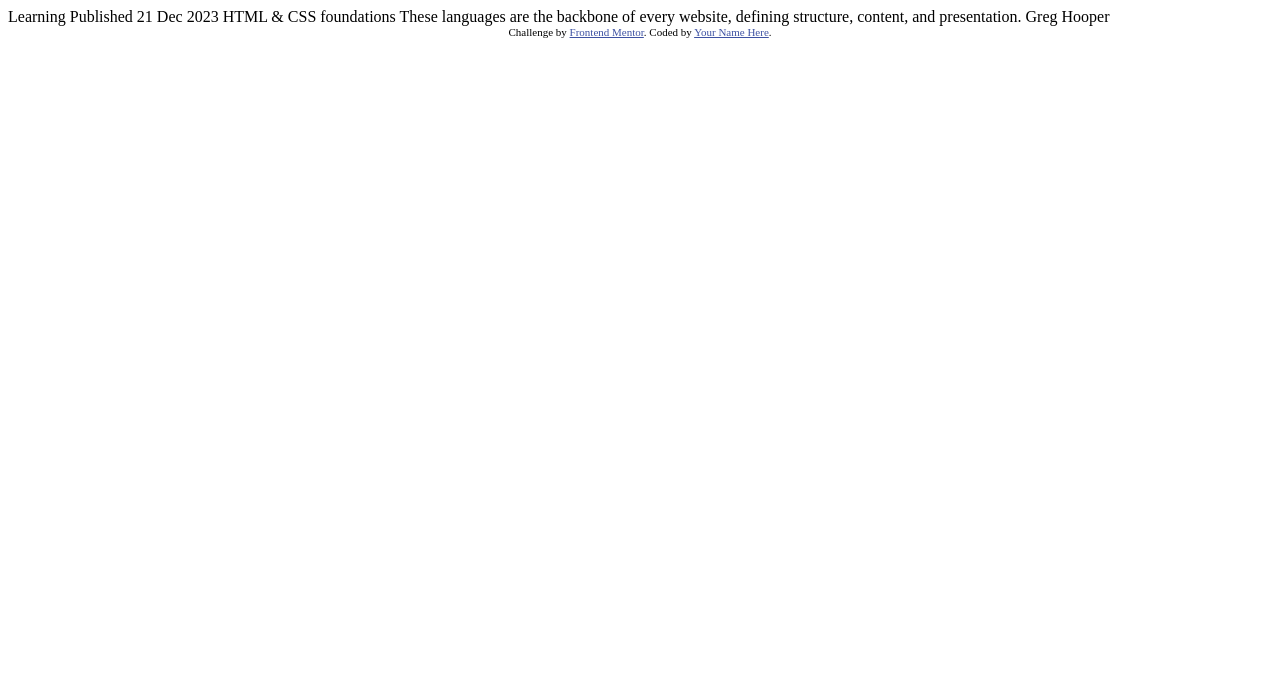
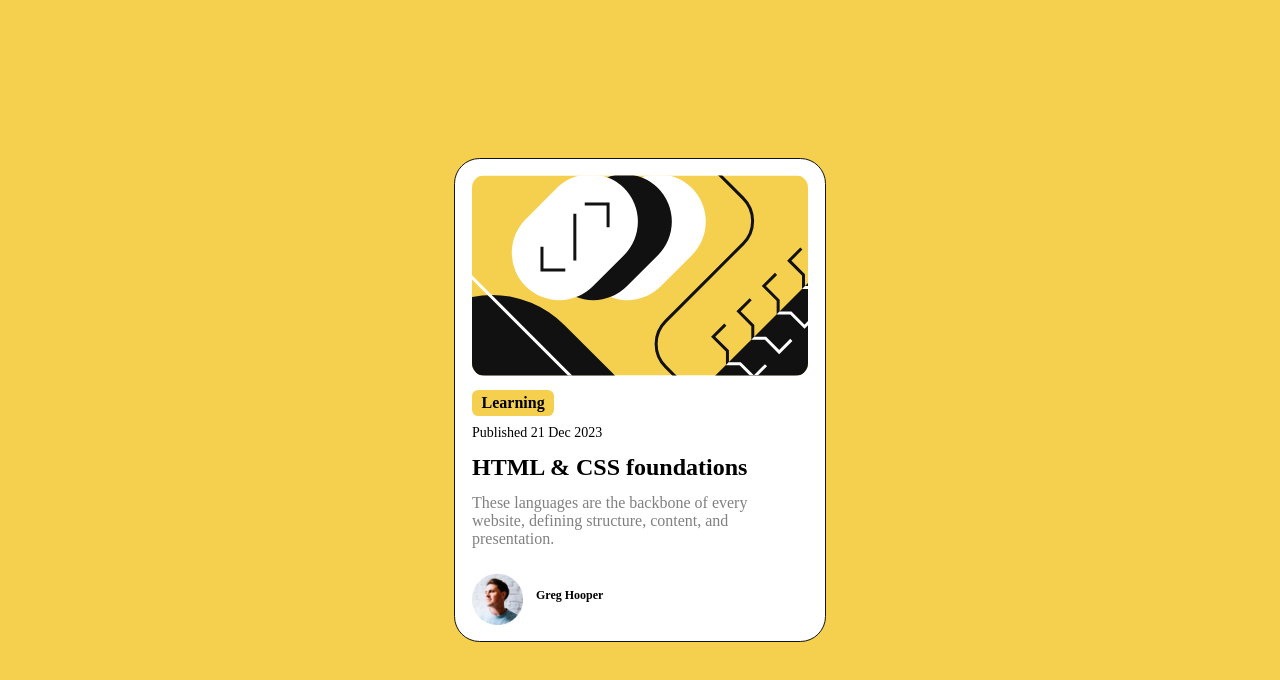
Before and after one commit to aymanelamin/Frontend-Mentor-Blog-preview-Card, a plain HTML site: page index.html in a window 1280 px wide. Drawn offline with Linux system fonts and the light colour scheme.

Commit message:
edit first submit

```diff
--- a/index.html
+++ b/index.html
@@ -4,6 +4,8 @@
   <meta charset="UTF-8">
   <meta name="viewport" content="width=device-width, initial-scale=1.0"> <!-- displays site properly based on user's device -->
 
+  <link rel="stylesheet" href="style.css">
+  <link rel="stylesheet" href="./assets\fonts\Figtree-Italic-VariableFont_wght.ttf">
   <link rel="icon" type="image/png" sizes="32x32" href="./assets/images/favicon-32x32.png">
 
   <title>Frontend Mentor | Blog preview card</title>
@@ -16,19 +18,33 @@
 </head>
 <body>
 
-  Learning
+<div class="back_ground">
+  <div class="wight_card">
 
-  Published 21 Dec 2023
+    <img class="first-img" src="assets/images/illustration-article.svg" alt="illustration-article">
+    <br>
+    <h3 class="learning" >Learning</h3>
 
-  HTML & CSS foundations
+    <p>Published 21 Dec 2023</p>
 
-  These languages are the backbone of every website, defining structure, content, and presentation.
+    <h2 class="big-font">HTML & CSS foundations</h2>
 
-  Greg Hooper
+    <p class="gray-text">These languages are the backbone of every<br> website,
+      defining structure, content, and<br> presentation.</p>
 
+    <div class="greg-hooper" >
+      <img class="second-img" src="assets/images/image-avatar.webp" alt="image-avatar">
+      <b>Greg Hooper</b>
+    </div>
+
+  </div>
+
+</div>
+<!--
   <div class="attribution">
     Challenge by <a href="https://www.frontendmentor.io?ref=challenge" target="_blank">Frontend Mentor</a>.
     Coded by <a href="#">Your Name Here</a>.
   </div>
 </body>
 </html>
+-->
--- /dev/null
+++ b/style.css
@@ -0,0 +1,88 @@
+
+@font-face {
+    font-family: Figtree
+    src :local("assets/fonts/Figtree-Italic-VariableFont_wght.ttf")
+}
+
+* {
+    margin: 0px ;
+}
+
+body{
+    font-family: Figtree
+    Font size: 16px;
+}
+.back_ground {
+    background-color :hsl(47, 88%, 63%);
+    width: 100vw;
+    height: 100vh;
+    display: flex;
+    align-items:center;
+    justify-content: center;
+}
+
+.wight_card {
+    background-color: hsl(0, 0%, 100%);
+    padding: 1.3vw;
+    border-radius: 2vw;
+    border-color: hsl(0, 0%, 7%);
+    border-width: .007vw;
+    border-style: solid;
+
+}
+
+.greg-hooper {
+    display: flex;
+    align-items:center;
+}
+b {
+    margin-left:1vw;
+}
+
+.gray-text {
+    color: hsl(0, 0%, 50%);
+    margin-bottom: 2vw;
+    font-size: 16px;
+}
+
+.first-img {
+    border-radius: 1vw;
+    margin-bottom: .75vw;
+}
+
+.learning {
+    background-color: hsl(47, 88%, 63%);
+    display: inline-block;
+    padding: .3vw .75vw;
+    border-radius:.5vw;
+    font-family: Figtree;
+    margin-bottom: .75vw;
+    font-size:16px ;
+}
+
+.big-font {
+    font-family: Figtree ;
+    margin-bottom: 1vw;
+    margin-top: 1vw;
+}
+
+.big-font:hover {
+    color: hsl(47, 88%, 63%);
+    cursor: pointer;
+    caret-color: black;
+    font-family: Figtree
+}
+p,b {
+    font-family: Figtree ;
+    margin-bottom: .5vw;
+    font-size: 14px;
+}
+
+.second-img {
+    width: 4vw;
+    height: 4vw;
+}
+
+b {
+    font-size: 12px;
+}
```
